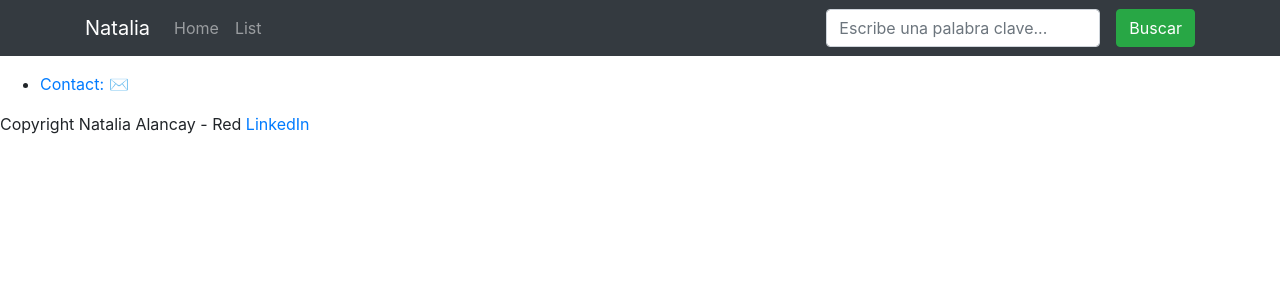
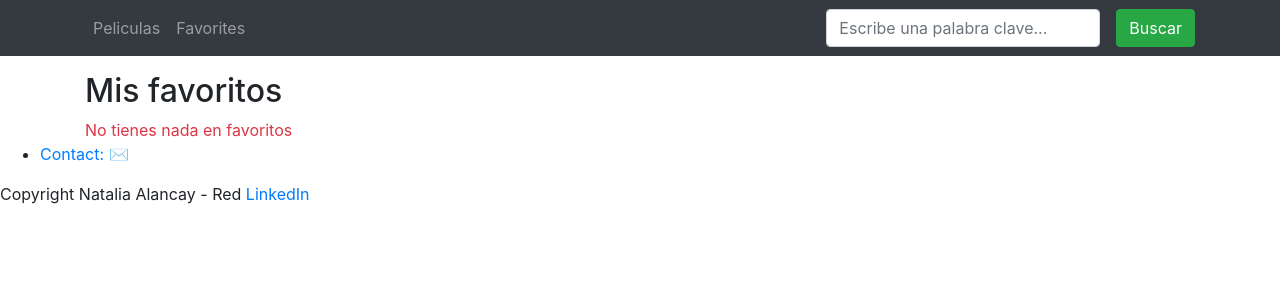
Before and after one commit to nalancay/proyect-movies, a React (Create React App) app: page /favorites in a window 1280 px wide. Shown: the top 300 px of the page. Built offline with nearby package versions, Linux system fonts and the light colour scheme; sample sign-in values are in the browser's storage.

Commit message:
:sparkles: [front5] search and favorites: construction of search engine and favorites section

```diff
--- a/src/App.js
+++ b/src/App.js
@@ -5,17 +5,74 @@ import { Header } from "./components/Header";
 import Footer from "./components/Footer";
 import { MovieDetail } from "./components/MovieDetail";
 import ResultsMovies from "./components/ResultsMovies";
+import "./css/app.css";
+import Favorites from "./components/Favorites";
+import { useEffect, useState } from "react";
 
 function App() {
+  const [favorites, setfavorites] = useState([]);
+  const [token, setToken] = useState(null);
+
+  const addOrRemoveFavs = (e) => {
+    let favInLocalStorage =
+      JSON.parse(localStorage.getItem("favoritesMovies")) || [];
+
+    const btn = e.currentTarget;
+    const parent = btn.parentElement;
+    const imgURL = parent.querySelector("img").getAttribute("src");
+    const title = parent.querySelector("h5").innerText;
+    const overview = parent.querySelector("p").innerText;
+
+    const movieData = { id: btn.dataset["movieId"], imgURL, title, overview };
+    const movieIsArray = favInLocalStorage.find(
+      (movie) => movie?.id === movieData.id
+    );
+
+    if (!movieIsArray) {
+      favInLocalStorage.push(movieData);
+      localStorage.setItem(
+        "favoritesMovies",
+        JSON.stringify(favInLocalStorage)
+      );
+      setfavorites(favInLocalStorage);
+    } else {
+      let movieLeft = favInLocalStorage.filter(
+        (movie) => movie.id !== movieData.id
+      );
+      localStorage.setItem("favoritesMovies", JSON.stringify(movieLeft));
+      setfavorites(movieLeft);
+    }
+  };
+
+  useEffect(() => {
+    const tokenSessionStorage = sessionStorage.getItem("token");
+    const parseFavArray = JSON.parse(localStorage.getItem("favoritesMovies"));
+    let favInLocalStorage = parseFavArray || [];
+    setfavorites(favInLocalStorage);
+    setToken(tokenSessionStorage);
+  }, []);
+
   return (
     <>
-      <Header />
+      <Header favorites={favorites} token={token} />
       <div className="container mt-3">
         <Routes>
-          <Route path="/" element={<Login />} />
-          <Route path="/list" element={<List />} />
+          <Route path="/" element={<Login setToken={setToken} />} />
+          <Route
+            path="/list"
+            element={<List addOrRemoveFavs={addOrRemoveFavs} />}
+          />
           <Route path="/detail" element={<MovieDetail />} />
           <Route path="/results_movies" element={<ResultsMovies />} />
+          <Route
+            path="/favorites"
+            element={
+              <Favorites
+                addOrRemoveFavs={addOrRemoveFavs}
+                favorites={favorites}
+              />
+            }
+          />
         </Routes>
       </div>
       <Footer />
--- a/src/components/CardMovie.js
+++ b/src/components/CardMovie.js
@@ -1,15 +1,32 @@
 import { Link } from "react-router-dom";
 
-const CardMovie = ({ movie }) => {
+const CardMovie = ({ addOrRemoveFavs, movie = {} }) => {
   const { id: movieID, title, overview, poster_path } = movie;
+  const favoritesArray = localStorage.getItem("favoritesMovies") || [];
+
   return (
     <div className="col-2">
       <div className="card my-3">
         <img
-          src={`https://image.tmdb.org/t/p/w500/${poster_path}`}
+          src={
+            movie?.imgURL ?? `https://image.tmdb.org/t/p/w500/${poster_path}`
+          }
           className="card-img-top"
           alt="movie"
         />
+        {typeof addOrRemoveFavs === "function" && (
+          <button
+            className="favorite-btn"
+            onClick={addOrRemoveFavs}
+            data-movie-id={movieID}
+          >
+            {favoritesArray.includes(movieID) ? (
+              <span>❤︎</span>
+            ) : (
+              <span>🖤</span>
+            )}
+          </button>
+        )}
         <div className="card-body">
           <h5 className="card-title">{title.substring(0, 15)}...</h5>
           <p className="card-text">{overview.substring(0, 30)}...</p>
--- /dev/null
+++ b/src/components/Favorites.js
@@ -0,0 +1,28 @@
+import { Navigate } from "react-router-dom";
+import CardMovie from "./CardMovie";
+
+const Favorites = ({ addOrRemoveFavs = () => {}, favorites = [] }) => {
+  const token = sessionStorage.getItem("token");
+  return (
+    <>
+      {!token && <Navigate to="/" />}
+      <h2>Mis favoritos</h2>
+      <div className="row">
+        {!favorites.length && (
+          <div className="col-12 text-danger">No tienes nada en favoritos</div>
+        )}
+        {favorites.map((favMovie) => {
+          return (
+            <CardMovie
+              key={favMovie.id}
+              movie={favMovie}
+              addOrRemoveFavs={addOrRemoveFavs}
+            />
+          );
+        })}
+      </div>
+    </>
+  );
+};
+
+export default Favorites;
--- a/src/components/Header.js
+++ b/src/components/Header.js
@@ -1,39 +1,38 @@
 import { Link } from "react-router-dom";
 import Search from "./Search";
-export const Header = () => {
+export const Header = ({ favorites, token }) => {
   return (
     <header>
       <nav className="navbar navbar-expand-lg navbar-dark bg-dark">
         <div className="container">
-          <Link className="navbar-brand" to="/">
-            Natalia
-          </Link>
-          <button
-            className="navbar-toggler"
-            type="button"
-            data-bs-toggle="collapse"
-            data-bs-target="#navbarNav"
-            aria-controls="navbarNav"
-            aria-expanded="false"
-            aria-label="Toggle navigation"
-          >
-            <span className="navbar-toggle-icon"></span>
-          </button>
+          {!token ? (
+            <h4 className="text-success">Iniciar sesión</h4>
+          ) : (
+            <>
               <div className="collapse navbar-collapse" id="navbarNav">
                 <ul className="navbar-nav">
                   <li className="nav-item">
-                <Link className="nav-link" to="/">
-                  Home
+                    <Link className="nav-link" to="/list">
+                      Peliculas
                     </Link>
                   </li>
                   <li className="nav-item">
-                <Link className="nav-link" to="/list">
-                  List
+                    <Link className="nav-link" to="/favorites">
+                      Favorites
                     </Link>
+                  </li>
+
+                  <li className="nav-item d-flex align-items-center">
+                    <span className="text-success">
+                      {favorites.length > 0 &&
+                        `Pelicula en favoritos: ${favorites.length}`}
+                    </span>
                   </li>
                 </ul>
               </div>
               <Search />
+            </>
+          )}
         </div>
       </nav>
     </header>
--- a/src/components/List.js
+++ b/src/components/List.js
@@ -3,7 +3,7 @@ import CardMovie from "./CardMovie";
 import ApiMovies from "../api/movies";
 import { useFetchList } from "../hooks/useFetchList";
 
-const List = () => {
+const List = ({ addOrRemoveFavs = () => {} }) => {
   const token = sessionStorage.getItem("token");
   const { entities: movieList, isLoading } = useFetchList({
     fetchDataFunction: ApiMovies.getMovies,
@@ -15,7 +15,11 @@ const List = () => {
       {isLoading && <p>Cargando...</p>}
       <div className="row">
         {movieList.map((movie) => (
-          <CardMovie key={movie.id} movie={movie} />
+          <CardMovie
+            key={movie.id}
+            movie={movie}
+            addOrRemoveFavs={addOrRemoveFavs}
+          />
         ))}
       </div>
     </>
--- a/src/components/Login.js
+++ b/src/components/Login.js
@@ -2,7 +2,7 @@ import sweetAlert from "@sweetalert/with-react";
 import { Navigate, useNavigate } from "react-router-dom";
 import ApiAccount from "../api/account";
 
-async function validateForm(email, password, navigate) {
+async function validateForm(email, password, navigate, setToken) {
   const regexEmail =
     /^(([^<>()[\]\.,;:\s@\"]+(\.[^<>()[\]\.,;:\s@\"]+)*)|(\".+\"))@(([^<>()[\]\.,;:\s@\"]+\.)+[^<>()[\]\.,;:\s@\"]{2,})$/i;
 
@@ -24,11 +24,13 @@ async function validateForm(email, password, navigate) {
   const { token } = await ApiAccount.postUserInfo(email, password);
   if (token !== null) {
     sessionStorage.setItem("token", token);
+    const tokenSessionStorage = sessionStorage.getItem("token");
+    setToken(tokenSessionStorage);
     navigate("/list");
   }
 }
 
-function Login() {
+function Login({ setToken }) {
   const navigate = useNavigate();
   const token = sessionStorage.getItem("token");
 
@@ -38,15 +40,15 @@ function Login() {
     const emailValue = email.value;
     const passwordValue = password.value;
 
-    validateForm(emailValue, passwordValue, navigate);
+    validateForm(emailValue, passwordValue, navigate, setToken);
   };
 
   return (
     <>
       {token && <Navigate to="/list" />}
-      <div className="row">
+      <div className="row d-block align-items-center">
+        <span>Mantente al dia en el mundo de las peliculas</span>
         <div className="col-6 offset-3">
-          <h2>Formulario de Login</h2>
           <form onSubmit={submitHandler}>
             <label className="form-label d-block mt-2">
               <span>Email</span>
@@ -57,7 +59,6 @@ function Login() {
               <input className="form-control" type="password" name="password" />
             </label>
             <button className="btn btn-success mt-2" type="submit">
-              {" "}
               Ingresar
             </button>
           </form>
--- a/src/components/ResultsMovies.js
+++ b/src/components/ResultsMovies.js
@@ -3,7 +3,9 @@ import { useUrlParams } from "../hooks/useValueUrlParams";
 import ApiMovies from "../api/movies";
 import CardMovie from "./CardMovie";
 
-const RenderEmptyMessage = () => <p>No se encontraron datos</p>;
+const RenderEmptyMessage = () => (
+  <div className="col-12 text-danger">No se encontraron resultados</div>
+);
 
 const ResultsMovies = () => {
   const { valueQuery: keyword } = useUrlParams({
@@ -15,22 +17,18 @@ const ResultsMovies = () => {
     fetchDataFunction: ApiMovies.getSearchMovies,
     keyword,
   });
-  console.log("moviesResult", moviesResult);
 
   return (
     <>
-      {isLoading && <p>Cargando...</p>}
+      {isLoading ? <p>Cargando...</p> : <h5>Buscaste: {keyword}</h5>}
       {!isLoading && moviesResult.length === 0 ? (
         <RenderEmptyMessage />
       ) : (
-        <>
-          <h5>Buscaste: {keyword}</h5>
-          <div className="row">
-            {moviesResult.map((movie) => (
-              <CardMovie key={movie.id} movie={movie} />
-            ))}
-          </div>
-        </>
+        <div className="row">
+          {moviesResult.map((movie) => (
+            <CardMovie key={movie.id} movie={movie} />
+          ))}
+        </div>
       )}
     </>
   );
--- a/src/css/app.css
+++ b/src/css/app.css
@@ -1,4 +1,14 @@
-body {
-  background-color: salmon;
-  font-family: "Comic Sans MS";
+.favorite-btn {
+  width: 30px;
+  height: 30px;
+  background-color: #f2f2f2;
+  border-radius: 30px;
+  display: flex;
+  justify-content: center;
+  align-items: center;
+  position: absolute;
+  right: 10px;
+  top: 10px;
+  bottom: none;
+  font-size: 13px;
 }
```
Lines whose indentation alone changed are shown as unchanged.
